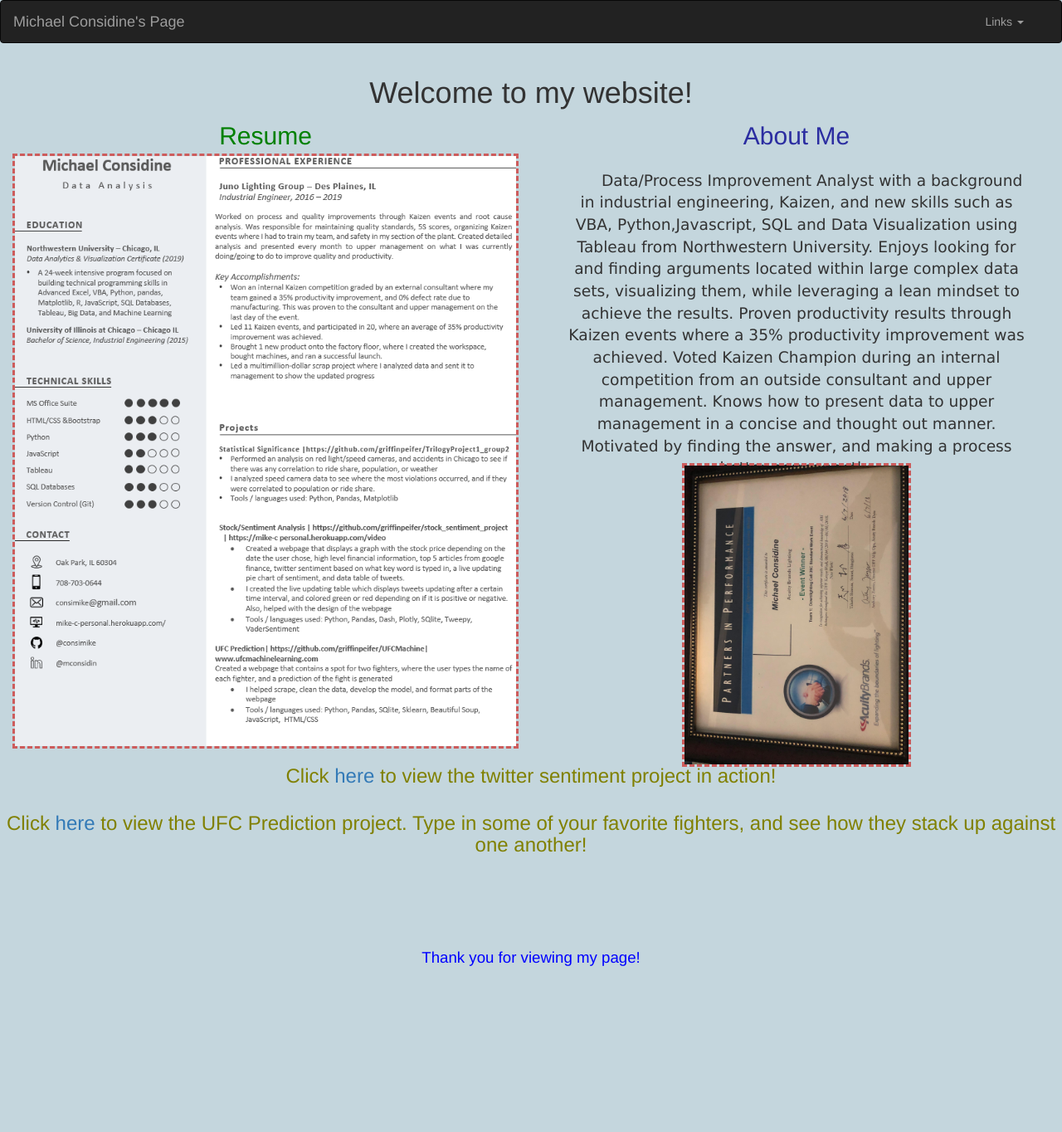
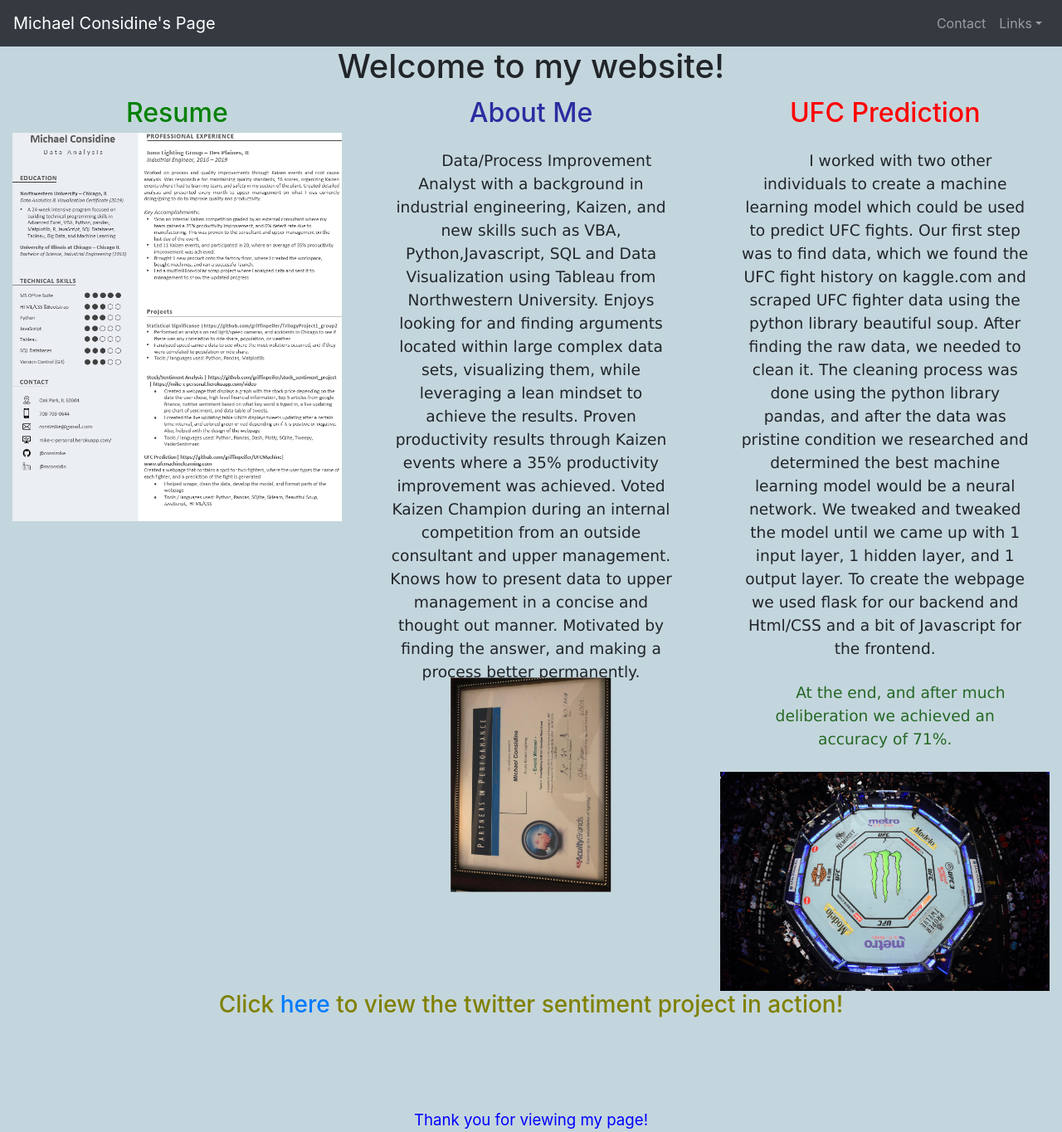
Before and after one commit to consimike/webpage, a Flask app: page / in a window 1280 px wide. Shown: the whole page at 83% size. Before the commit the page ends 1164 px from the top, so only its background shows below. Run offline with Flask 2, Linux system fonts and the light colour scheme; some libraries are stand-ins or nearby versions.

Commit message:
updated homepage, and added contact page

```diff
--- a/static/style.css
+++ b/static/style.css
@@ -93,15 +93,30 @@ button {
 
 }
 
+.cream {
+
+  text-indent:2em;
+  text-align:center;
+  font-size: 14pt;
+  font-family: Verdana, Geneva, Tahoma, sans-serif;
+  margin: 25px  25px;
+  color: rgb(37, 104, 37);
+
+}
+
 .about {
   color: rgb(43, 45, 161);
   text-align: center;
 
 }
 
+.ufc {
+  color: red;
+  text-align: center;
+}
 
 
-img {
+.redB {
   border: 3px dashed indianred;
 }
 
--- a/templates/home.html
+++ b/templates/home.html
@@ -4,42 +4,40 @@
   <title> Mike's Page</title>
   <meta charset="utf-8">
   <meta name="viewport" content="width=device-width, initial-scale=1">
-  <link rel="stylesheet" href="https://maxcdn.bootstrapcdn.com/bootstrap/3.4.0/css/bootstrap.min.css">
+  <link rel="stylesheet" href="https://maxcdn.bootstrapcdn.com/bootstrap/4.3.1/css/bootstrap.min.css">
   <script src="https://ajax.googleapis.com/ajax/libs/jquery/3.4.1/jquery.min.js"></script>
-  <script src="https://maxcdn.bootstrapcdn.com/bootstrap/3.4.0/js/bootstrap.min.js"></script>
+  <script src="https://cdnjs.cloudflare.com/ajax/libs/popper.js/1.14.7/umd/popper.min.js"></script>
+  <script src="https://maxcdn.bootstrapcdn.com/bootstrap/4.3.1/js/bootstrap.min.js"></script>
   <link rel="icon" href="https://encrypted-tbn0.gstatic.com/images?q=tbn:ANd9GcQZj6FB3aBVpYxz8jF0x3dH5lr9G9rKcPYjTKWQNkbKTpXo6V1j">
   <link rel = 'stylesheet' href = 'static/style.css'>
 
 </head>
 <body class = 'bodies'>
 
-<nav class="navbar navbar-inverse">
-  <div class="container-fluid">
-    <div class="navbar-header">
-      <button type="button" class="navbar-toggle" data-toggle="collapse" data-target="#myNavbar">
-        <span class="icon-bar"></span>
-        <span class="icon-bar"></span>
-        <span class="icon-bar"></span>
-      </button>
-      <a class="navbar-brand" href="">Michael Considine's Page</a>
-    </div>
-    <div class="collapse navbar-collapse nav navbar-nav navbar-right" id="myNavbar">
-      <ul class="nav navbar-nav">
+    <nav class="navbar navbar-expand-md bg-dark navbar-dark">
+        <a class="navbar-brand" href="">Michael Considine's Page</a>
+           <button class="navbar-toggler" type="button" data-toggle="collapse" data-target="#collapsibleNavbar">
+              <span class="navbar-toggler-icon"></span>
+           </button>
+              <div class="collapse navbar-collapse nav navbar-nav navbar-right" id="collapsibleNavbar">
+                 <ul class="nav navbar-nav ml-auto flex-row">
+                    <li class = 'nav-item'>
+                       <a class = 'nav-link' href = '/contact'> Contact</a>
+                    </li>
+                 <li class="nav-item dropdown">
+                    <a class="nav-link dropdown-toggle" data-toggle="dropdown" href="#" id = 'navbarDropdownMenuLink'aria-haspopup="true" aria-expanded="false"> Links</a>
+                    <div class="dropdown-menu"aria-labelledby="navbarDropdownMenuLink">
+                        <a target = "_blank" class = 'dropdown-item' href="https://www.linkedin.com/in/mconsidin/"> LinkedIn </a>
+                        <a target = "_blank" class = 'dropdown-item' href="https://github.com/consimike">GitHub </a>
+                        <a target = "_blank" class = 'dropdown-item' href = "static/Data.Resumev2.docx" download = "Mike_Considine's_Resume.docx"> Resume </a>
+                        <a target = "_blank" class = 'dropdown-item' href = "/video" > Twitter Sentiment Project </a>
+                        <a target = "_blank" class = 'dropdown-item' href = 'https://www.ufcmachinelearning.com'> UFC Prediction Website </a>
+                    </div>
+                 </li>
+                 </ul>
+              </div>
 
-        <li class="dropdown">
-          <a class="dropdown-toggle" data-toggle="dropdown" href="#"> Links <span class="caret"></span></a>
-          <ul class="dropdown-menu">
-            <li> <a target = "_blank"  href="https://www.linkedin.com/in/mconsidin/"> LinkedIn </a> </li>
-            <li> <a target = "_blank"  href="https://github.com/consimike">GitHub </a> </li>
-            <li> <a target = "_blank" href = "static/Data.Resumev2.docx" download = "Mike_Considine's_Resume.docx"> Resume </a> </li>
-            <li> <a target = "_blank" href = "/video" > Twitter Sentiment Project </a> </li>
-            <li> <a target = "_blank" href = 'https://www.ufcmachinelearning.com'> UFC Prediction Website </a> </li>
-          </ul>
-        </li>
-      </ul>
-    </div>
-  </div>
-</nav>
+        </nav>
 
 <!-- Title -->
 <div class = "container">
@@ -53,17 +51,17 @@
 <!-- Header for resume, and downloadable link -->
 <div class = "container-fluid">
   <div class = "row">
-    <div class = "col-lg-6 col-md-6 col-sm-6 mx-auto ">
+    <div class = "col-lg-4 col-md-4 col-sm-4 mx-auto d-block ">
       <h2 class = 'center resume-text'>Resume</h5>
         <div>
           <a href = "static/MC_ResumeV1.docx" download ="Mike_Considine's_Resume.docx" >
-          <img class = " img-responsive center-block" src = "static/resume.1.PNG">
+          <img class = " img-fluid d-block mx-auto" src = "static/resume.1.PNG">
           </a>
         </div>
     </div>
 
 
-    <div class = 'col-lg-6 col-md-6 col-sm-6 '>
+    <div class = 'col-lg-4 col-md-4 col-sm-4 '>
       <h2 class = 'about'>
         About Me
       </h2>
@@ -72,7 +70,22 @@
         a lean mindset to achieve the results. Proven productivity results through Kaizen events where a 35% productivity improvement was achieved. Voted Kaizen Champion during an internal competition from an
         outside consultant and upper management. Knows how to present data to upper management in a concise and thought out manner. Motivated by finding the answer, and making a process better permanently.
       </p>
-      <img class = 'award img-responsive center-block'style = 'max-width: 60%;' src = 'static/award.jpg'>
+      <img class = 'award img-fluid d-block mx-auto my-auto' style = 'max-width: 65%;' src = 'static/award.jpg'>
+
+    </div>
+
+    <div class = 'col-lg-4 col-md-4 col-sm-4 '>
+        <h2 class = 'ufc'>
+          <a target= "_blank" href = 'https://www.ufcmachinelearning.com' class = 'ufc'> UFC Prediction
+          </a>
+        </h2>
+        <p class = 'para'> I worked with two other individuals to create a machine learning model which could be used to predict UFC fights.
+          Our first step was to find data, which we found the UFC fight history on kaggle.com and scraped UFC fighter data using the python library beautiful soup. After finding the raw data, we needed to
+          clean it. The cleaning process was done using the python library pandas, and after the data was pristine condition we researched and determined the best machine learning model would be a
+          neural network. We tweaked and tweaked the model until we came up with 1 input layer, 1 hidden layer, and 1 output layer. To create the webpage we used flask for our
+          backend and Html/CSS and a bit of Javascript for the frontend.
+        <p class = 'cream'> At the end, and after much deliberation we achieved an accuracy of 71%.</p>
+        <img class = ' img-fluid d-block mx-auto' src = 'static/ufc_octagon.jpg'>
 
     </div>
 
@@ -83,18 +96,12 @@
 <div class = "container-fluid">
 
   <div class = "row">
-    <h3 class = 'links'> Click
+    <h3 class = 'links mx-auto'> Click
       <a target = "_blank" href = '/video'> here </a>
       to view the twitter sentiment project in action!
     </h3>
   </div>
 
-  <div class = "row">
-    <h3 class = 'links'> Click
-      <a target = "_blank" href = 'https://www.ufcmachinelearning.com'> here </a>
-      to view the UFC Prediction project. Type in some of your favorite fighters, and see how they stack up against one another!
-    </h3>
-  </div>
 
 </div>
 
```
Also changed, not shown: templates/contact.html (added, +65 -0 lines), templates/result.html (deleted, +0 -7 lines), static/self.jpg (added), static/ufc_octagon.jpg (added).
